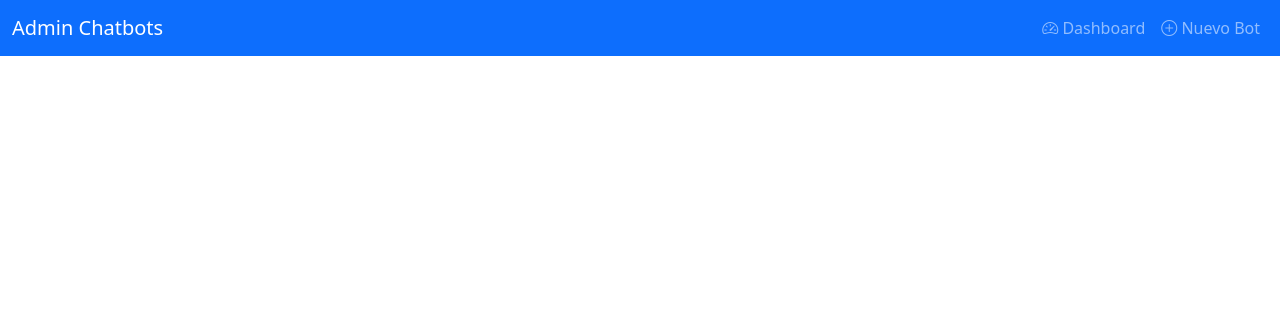
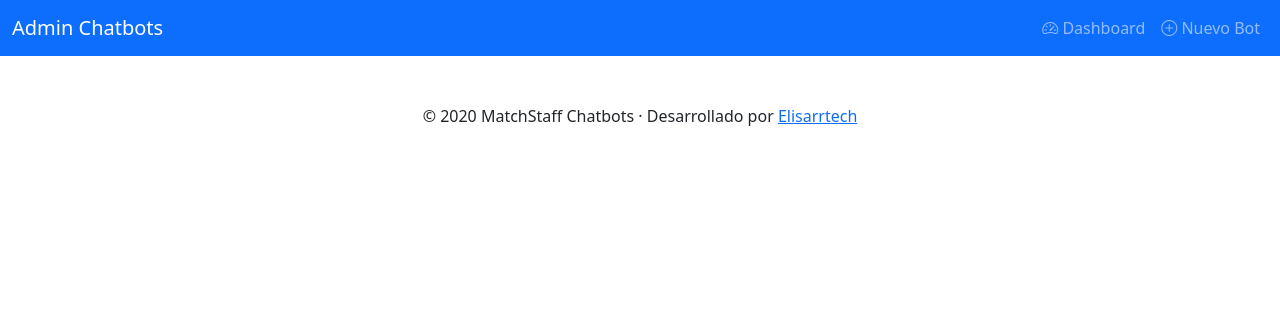
Before and after one commit to elisarrtech/proyectoflask, a Flask app: template templates/base.html in a window 1280 px wide. Shown: the top 316 px of the page. Run offline with Flask 3, Linux system fonts and the light colour scheme; the template is opened without the code that fills it: most values are stand-ins (such as "Sample title", 1, 10 or a date in 2020).

Commit message:
Update base.html

```diff
--- a/templates/base.html
+++ b/templates/base.html
@@ -53,5 +53,11 @@
   </main>
 
   <script src="https://cdn.jsdelivr.net/npm/bootstrap@5.3.0/dist/js/bootstrap.bundle.min.js"></script>
+  <footer class="mt-5">
+  <div class="container text-center">
+    <p class="mb-0">© {{ current_year }} MatchStaff Chatbots · Desarrollado por <a href="https://github.com/elisarrtech" target="_blank">Elisarrtech</a></p>
+  </div>
+</footer>
+
 </body>
 </html>
```
